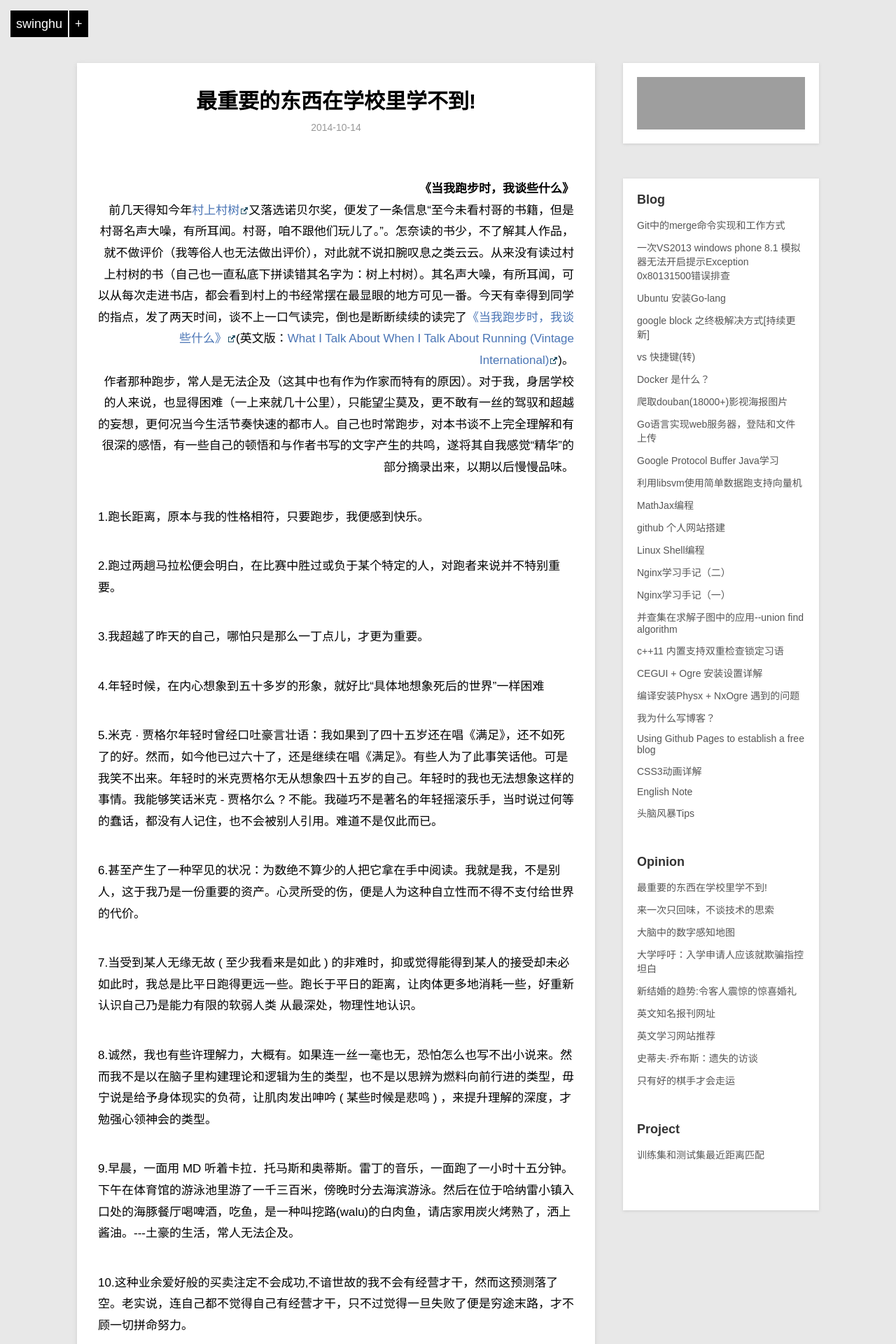
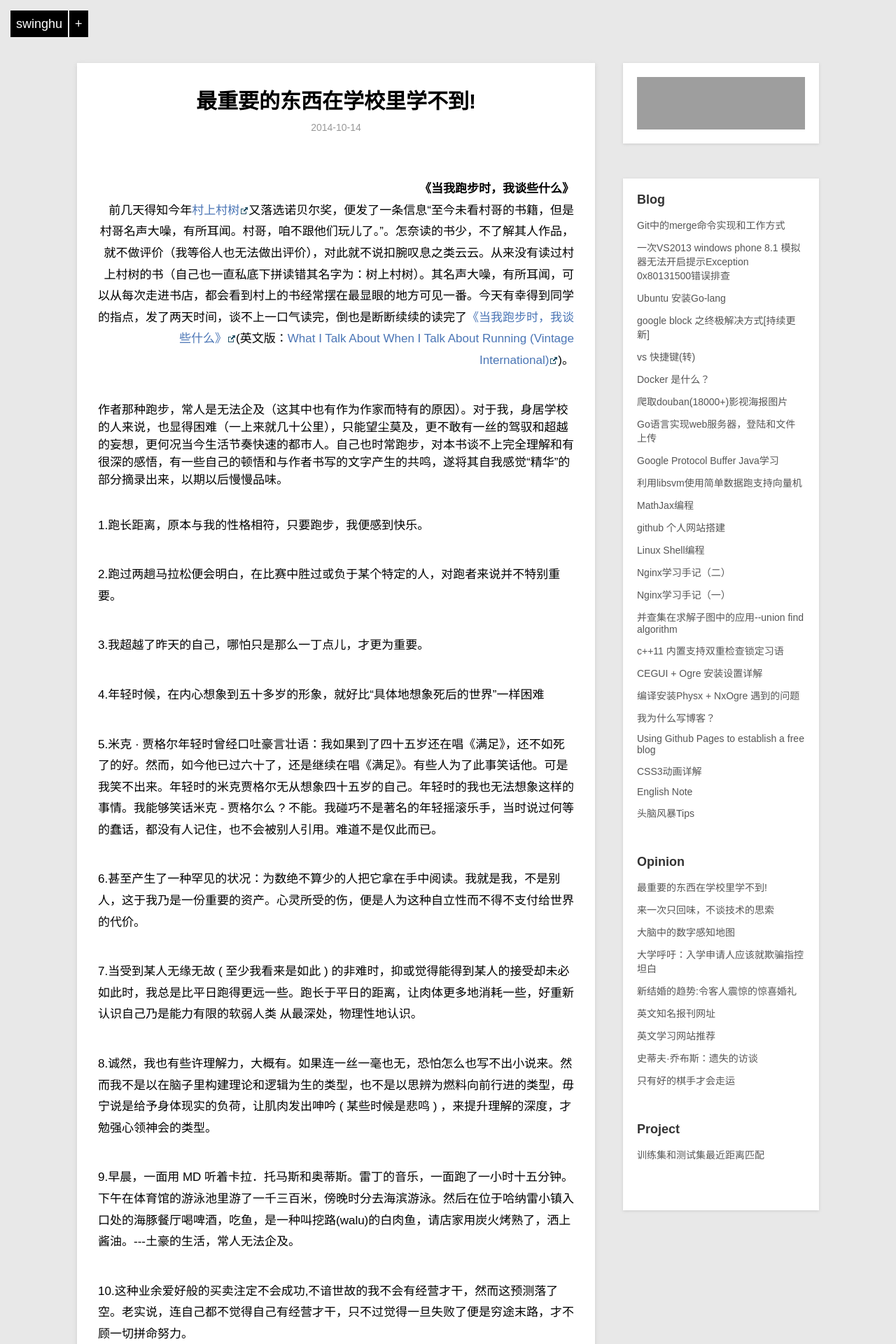
Before and after one commit to swinghu/swinghu.github.com, a Jekyll site: the page built from _posts/opinion/2014-10-14-What-I-Talk-About-When-I-Talk-About-Running.html, in a window 1280 px wide. Shown: the top 1920 px of the page at 70% size. Built offline with Jekyll 4.4.1, drawn with Linux system fonts in a browser that asks for light colours; grey boxes are pictures that could not be loaded.

Commit message:
Change the align type
Add <p> </p> to the para

```diff
--- a/_posts/opinion/2014-10-14-What-I-Talk-About-When-I-Talk-About-Running.html
+++ b/_posts/opinion/2014-10-14-What-I-Talk-About-When-I-Talk-About-Running.html
@@ -96,7 +96,7 @@ description: 《当我跑步时，我谈些什么》读后感。
 </head>
 <body>
 <p align="right"><strong>《当我跑步时，我谈些什么》</strong><br>
-前几天得知今年<a href="http://www.cunshang.net">村上村树</a>又落选诺贝尔奖，便发了一条信息“至今未看村哥的书籍，但是村哥名声大噪，有所耳闻。村哥，咱不跟他们玩儿了。”。怎奈读的书少，不了解其人作品，就不做评价（我等俗人也无法做出评价），对此就不说扣腕叹息之类云云。从来没有读过村上村树的书（自己也一直私底下拼读错其名字为：树上村树）。其名声大噪，有所耳闻，可以从每次走进书店，都会看到村上的书经常摆在最显眼的地方可见一番。今天有幸得到同学的指点，发了两天时间，谈不上一口气读完，倒也是断断续续的读完了<a href="http://www.amazon.cn/%E5%BD%93%E6%88%91%E8%B0%88%E8%B7%91%E6%AD%A5%E6%97%B6%E6%88%91%E8%B0%88%E4%BA%9B%E4%BB%80%E4%B9%88-%E6%9D%91%E4%B8%8A%E6%98%A5%E6%A0%91/dp/B003SRJ8KA/ref=sr_1_1?ie=UTF8&amp;qid=1413275202&amp;sr=8-1&amp;keywords=%E5%BD%93%E6%88%91%E8%B7%91%E6%AD%A5%E6%97%B6%EF%BC%8C%E6%88%91%E8%B0%88%E4%BA%9B%E4%BB%80%E4%B9%88">《当我跑步时，我谈些什么》</a>(英文版：<a href="http://www.amazon.com/gp/product/0307389839/ref=pd_lpo_sbs_dp_ss_2?pf_rd_p=1944687422&amp;pf_rd_s=lpo-top-stripe-1&amp;pf_rd_t=201&amp;pf_rd_i=7544247686&amp;pf_rd_m=ATVPDKIKX0DER&amp;pf_rd_r=06M5V4QPZKTKVDS85992">What I Talk About When I Talk About Running (Vintage International)</a>)。<br>
+前几天得知今年<a href="http://www.cunshang.net">村上村树</a>又落选诺贝尔奖，便发了一条信息“至今未看村哥的书籍，但是村哥名声大噪，有所耳闻。村哥，咱不跟他们玩儿了。”。怎奈读的书少，不了解其人作品，就不做评价（我等俗人也无法做出评价），对此就不说扣腕叹息之类云云。从来没有读过村上村树的书（自己也一直私底下拼读错其名字为：树上村树）。其名声大噪，有所耳闻，可以从每次走进书店，都会看到村上的书经常摆在最显眼的地方可见一番。今天有幸得到同学的指点，发了两天时间，谈不上一口气读完，倒也是断断续续的读完了<a href="http://www.amazon.cn/%E5%BD%93%E6%88%91%E8%B0%88%E8%B7%91%E6%AD%A5%E6%97%B6%E6%88%91%E8%B0%88%E4%BA%9B%E4%BB%80%E4%B9%88-%E6%9D%91%E4%B8%8A%E6%98%A5%E6%A0%91/dp/B003SRJ8KA/ref=sr_1_1?ie=UTF8&amp;qid=1413275202&amp;sr=8-1&amp;keywords=%E5%BD%93%E6%88%91%E8%B7%91%E6%AD%A5%E6%97%B6%EF%BC%8C%E6%88%91%E8%B0%88%E4%BA%9B%E4%BB%80%E4%B9%88">《当我跑步时，我谈些什么》</a>(英文版：<a href="http://www.amazon.com/gp/product/0307389839/ref=pd_lpo_sbs_dp_ss_2?pf_rd_p=1944687422&amp;pf_rd_s=lpo-top-stripe-1&amp;pf_rd_t=201&amp;pf_rd_i=7544247686&amp;pf_rd_m=ATVPDKIKX0DER&amp;pf_rd_r=06M5V4QPZKTKVDS85992">What I Talk About When I Talk About Running (Vintage International)</a>)。<br></p>
 作者那种跑步，常人是无法企及（这其中也有作为作家而特有的原因）。对于我，身居学校的人来说，也显得困难（一上来就几十公里），只能望尘莫及，更不敢有一丝的驾驭和超越的妄想，更何况当今生活节奏快速的都市人。自己也时常跑步，对本书谈不上完全理解和有很深的感悟，有一些自己的顿悟和与作者书写的文字产生的共鸣，遂将其自我感觉“精华”的部分摘录出来，以期以后慢慢品味。</p>
 
 <p>1.跑长距离，原本与我的性格相符，只要跑步，我便感到快乐。</p>
```
